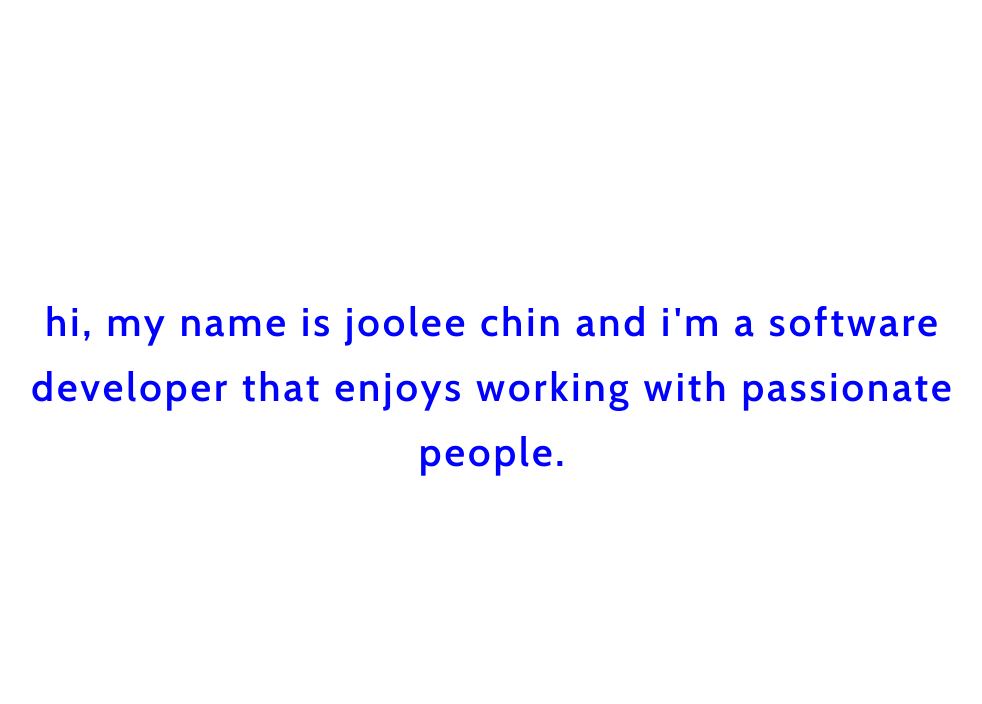
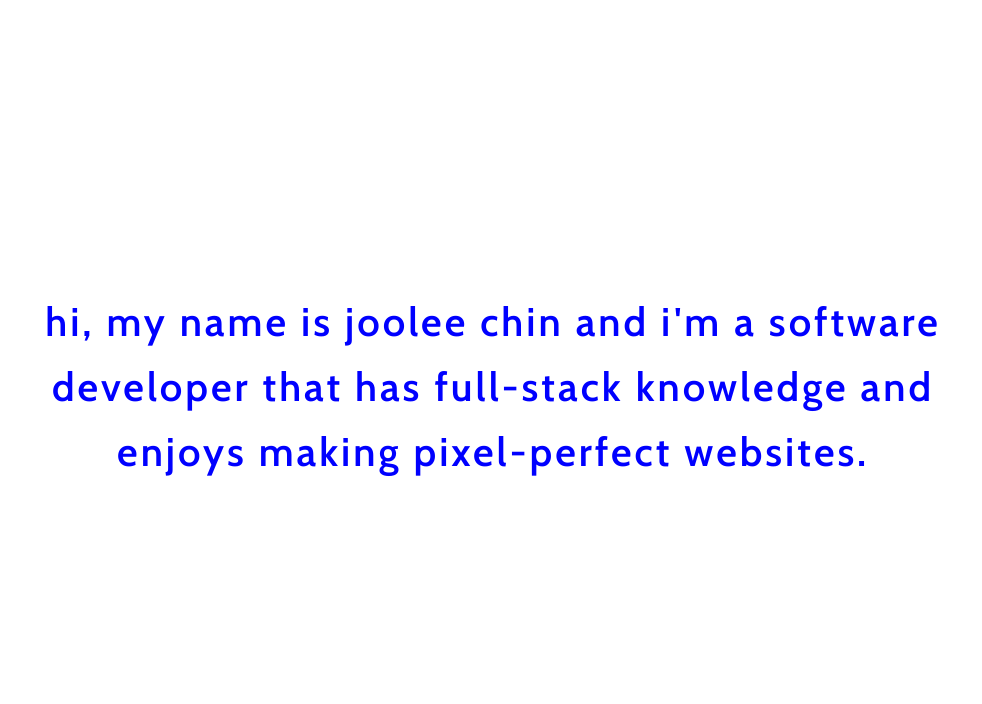
Before and after one commit to jooleechin/gettingpersonal, a plain HTML site: page profile.html in a window 1280 px wide. Shown: the part 96-800 px from the top of the page, without its empty margins (147-1129 px from the left). Drawn offline with nearby package versions, Linux system fonts and the light colour scheme.

```diff
--- a/profile.html
+++ b/profile.html
@@ -22,7 +22,7 @@
         </header>
         <main>
             <section class="summary full_height" id="top">
-                <h2 class="text-center">hi, my name is joolee chin and i'm a software developer that enjoys working with passionate people. </h2>
+                <h2 class="text-center">hi, my name is joolee chin and i'm a software developer that has full-stack knowledge and enjoys making pixel-perfect websites. </h2>
             </section> <!--end of summary -->
             <section class="skills full_height">
                 <div class="skills_title title">
```
Also changed, not shown: 1 other file.
